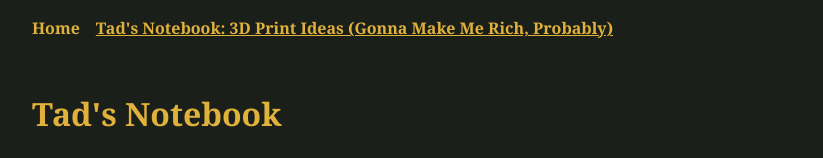
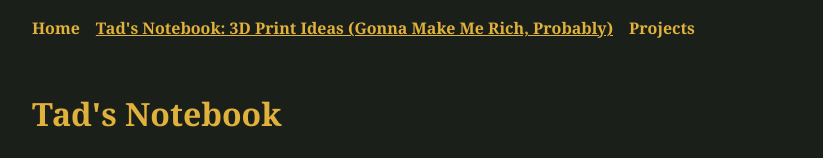
Before and after one commit to TadsWorld/tadsworld.github.io, a plain HTML site: page print-notebook.html in a window 1280 px wide. Shown: the top 158 px of the page, without its empty margins (228-1051 px from the left). Drawn offline with Linux system fonts and the light colour scheme.

Commit message:
Update print-notebook

```diff
--- a/print-notebook.html
+++ b/print-notebook.html
@@ -2,7 +2,7 @@
 <html lang="en"><head><meta charset="utf-8"><meta name="viewport" content="width=device-width,initial-scale=1">
 <title>Tad's Notebook: 3D Print Ideas (Gonna Make Me Rich, Probably)</title>
 <style>body{margin:0;background:#1b1f1a;color:#efe9dc;font-family:Rockwell, 'Roboto Slab', Georgia, serif;line-height:1.6}main,header,footer{max-width:760px;margin:0 auto;padding:16px 20px}header nav{display:flex;flex-wrap:wrap;gap:6px 16px}a{color:#e0b23c}nav a{text-decoration:none;font-weight:700}nav a[aria-current]{text-decoration:underline}h1,h2,h3{color:#e0b23c;line-height:1.2}img{max-width:100%;height:auto;border-radius:8px}blockquote{border-left:4px solid #e0b23c;margin:0;padding:4px 16px;opacity:.9}pre{white-space:pre-wrap}footer{opacity:.7;font-size:.85em;border-top:1px solid #e0b23c44;margin-top:32px}table{border-collapse:collapse}td,th{border:1px solid #e0b23c55;padding:4px 8px}</style></head>
-<body><header><nav aria-label="Pages"><a href="index.html">Home</a> <a href="print-notebook.html" aria-current="page">Tad's Notebook: 3D Print Ideas (Gonna Make Me Rich, Probably)</a></nav></header>
+<body><header><nav aria-label="Pages"><a href="index.html">Home</a> <a href="print-notebook.html" aria-current="page">Tad's Notebook: 3D Print Ideas (Gonna Make Me Rich, Probably)</a> <a href="projects/">Projects</a></nav></header>
 <main>
 <h1>Tad's Notebook</h1>
 <p><em>Ideas for the 3D printer I don't own yet. Scribbled on the back of a bait receipt, so bear with the spelling.</em></p>
```
